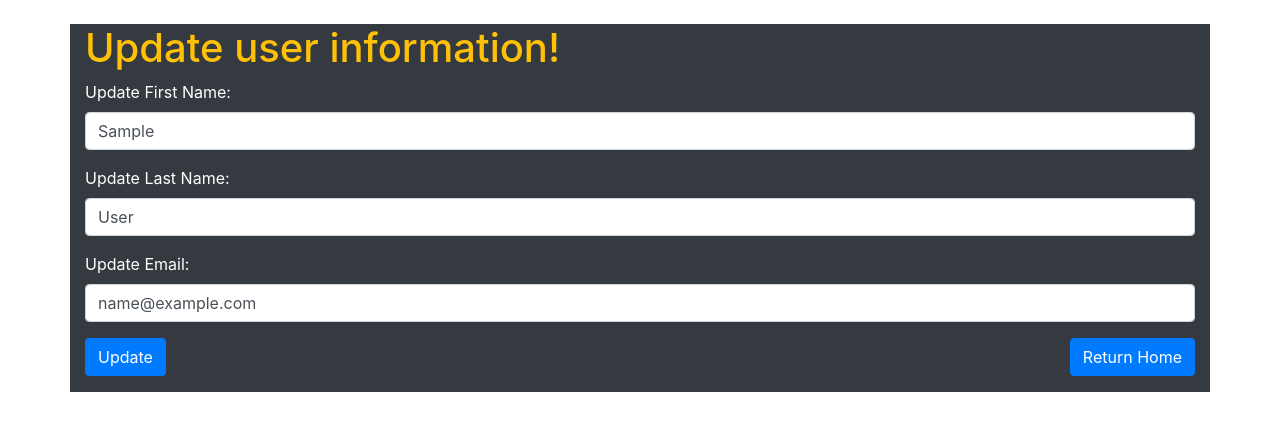
After one commit to reidroberts24/Users_CR, a Flask app: page /update/user/1 in a window 1280 px wide. The commit adds this page. Shown: the top 431 px of the page. Run offline with Flask 3, Linux system fonts and the light colour scheme; tables that the repository leaves empty or names only in its code hold one stand-in row (values such as "Sample post"); some libraries are stand-ins or nearby versions.

Commit message:
added CRUD functionality

```diff
--- a/server.py
+++ b/server.py
@@ -1,4 +1,4 @@
-from flask import Flask, render_template, redirect, request
+from flask import Flask, render_template, redirect, request, flash
 # import the class from user.py
 from user import User
 
@@ -9,15 +9,30 @@ def index():
     print(users)
     return render_template("Read.html", users = users)
 
-@app.route('/create/new', methods=['POST'])
-def create_new():
-    return render_template('Create.html')
-
+################# ROOT PAGE SHOWING ALL USERS #################
 @app.route('/users', methods=["POST"])
 def read_all():
     # Don't forget to redirect after saving to the database.
     return redirect('/')
 
+################# PAGE TO ADD NEW USER INFO TO THE TABLE #################
+@app.route('/create/new', methods=['POST'])
+def create_new():
+    return render_template('Create.html')
+
+################# PAGE TO UPDATE USER INFO #################
+@app.route('/update/user/<int:user_id>')
+def submit_update(user_id):
+    user = User.get_user(user_id)
+    return render_template('Update.html',user_id=user_id, user=user)
+
+################# PAGE TO SHOW CURRENT USER INFO #################
+@app.route('/show/user/<int:user_id>')
+def show_user(user_id):
+    user = User.get_user(user_id)
+    return render_template('User.html', user=user)
+
+################# POST METHOD TO ADD USER #################
 @app.route('/user/new', methods=['POST'])
 def add_user():
     data = {
@@ -28,5 +43,29 @@ def add_user():
     User.save(data)
     return redirect('/')
 
+################# POST METHOD TO UPDATE USER #################
+@app.route('/submit/update/user/<int:user_id>', methods=['POST'])
+def update(user_id):
+    data = {
+        "first": request.form["first"],
+        "last": request.form["last"],
+        "email": request.form["email"],
+        "id" : user_id
+    }
+
+    User.update(data)
+    return redirect(f'/show/user/{user_id}')
+
+
+
+################# POST METHOD TO DELETE USER #################
+
+
+@app.route('/delete/user/<int:user_id>', methods=['POST'])
+def delete_user(user_id):
+    User.delete(user_id)
+
+
+    return redirect('/')
 if __name__ == "__main__":
     app.run(debug=True)
--- /dev/null
+++ b/templates/Update.html
@@ -0,0 +1,35 @@
+<!DOCTYPE html>
+<html lang="en">
+<head>
+    <meta charset="UTF-8">
+    <meta http-equiv="X-UA-Compatible" content="IE=edge">
+    <meta name="viewport" content="width=device-width, initial-scale=1.0">
+    <link rel="stylesheet" href="https://stackpath.bootstrapcdn.com/bootstrap/4.5.0/css/bootstrap.min.css">
+    <title>Update User</title>
+</head>
+<body>
+    <div class="container d-flex-col justify-content-left bg-dark text-white mt-4">
+        <h1 class="text-warning">Update user information!</h1>
+
+        <form action="/submit/update/user/{{user_id}}" method="post">
+            <input type="hidden" name="id" value="{{user_id}}">
+            <div class="form-group">
+                <label for="first">Update First Name: </label>
+                <input type="text" class="form-control" id="first" name="first" value="{{user.first_name}}">
+            </div>
+            <div class="form-group">
+                <label for="last">Update Last Name: </label>
+                <input type="text" class="form-control" id="last" name="last" value="{{user.last_name}}">
+            </div>
+            <div class="form-group">
+                <label for="email">Update Email: </label>
+                <input type="email" class="form-control" id="email" name="email" value="{{user.email}}">
+            </div>
+            <div class="d-flex justify-content-between">
+                <button type="submit" class="btn btn-primary mb-3">Update</button>
+                <a href="/" class="btn btn-primary mb-3">Return Home</a>
+            </div>
+        </form>
+    </div>
+</body>
+</html>
--- a/user.py
+++ b/user.py
@@ -19,8 +19,36 @@ class User:
         return users
 
     @classmethod
+    def get_user(cls, id):
+        query = 'SELECT * FROM users WHERE id=%(id)s'
+        results = connectToMySQL('users').query_db(query, {'id': id})
+        return cls(results[0])
+
+    @classmethod
     def save(cls, data):
         query = '''INSERT INTO users (first_name, last_name, email, created_at, updated_at)
         VALUES (%(first)s, %(last)s, %(email)s, NOW(), NOW())
         '''
         return connectToMySQL('users').query_db(query, data)
+
+    @classmethod
+    def update(cls, data):
+        query = """
+            UPDATE users
+            SET first_name = %(first)s,
+                last_name = %(last)s,
+                email = %(email)s,
+                updated_at = NOW()
+                WHERE id = %(id)s;
+            """
+        results = connectToMySQL('users').query_db(query, data)
+        return results
+
+    @classmethod
+    def delete(cls, id):
+        query = """
+            DELETE FROM users
+            WHERE id = %(id)s;
+        """
+        results = connectToMySQL('users').query_db(query, {"id": id})
+        return results
```
Also changed, not shown: templates/Create.html (+5 -2 lines), templates/Read.html (+16 -5 lines), templates/User.html (added, +32 -0 lines).
